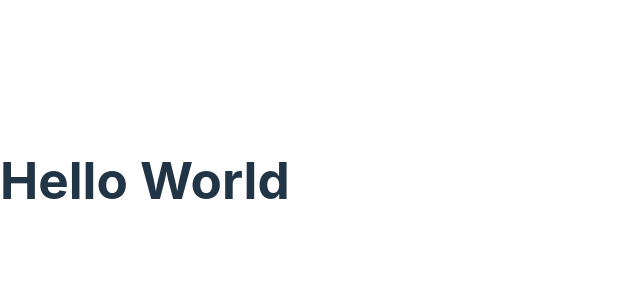
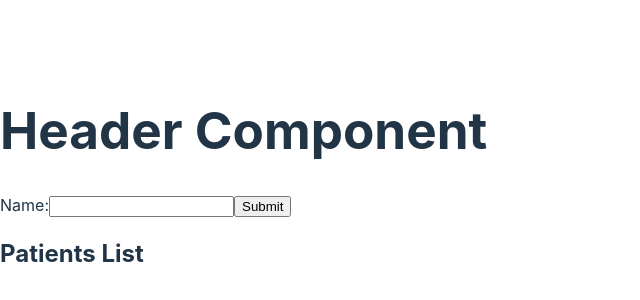
Before and after one commit to iachb/patient-manager, a React (Vite) app: page / in a window 1280 px wide. Shown: the part 220-520 px from the top of the page, without its empty margins (0-640 px from the left). Built offline with nearby package versions, Linux system fonts and the light colour scheme.

Commit message:
Creating placeholder for components

```diff
--- a/src/App.jsx
+++ b/src/App.jsx
@@ -1,7 +1,13 @@
+import Header from './components/Header';
+import Form from './components/Form';
+import PatientsList from './components/PatientsList';
+
 function App() {
   return (
       <>
-        <h1>Hello World</h1>
+        <Header />
+        <Form />
+        <PatientsList />
       </>
     )
   }
--- /dev/null
+++ b/src/components/Form.jsx
@@ -0,0 +1,13 @@
+const Form = () => {
+  return (
+    <form>
+      <label htmlFor="name">
+        Name:
+        <input type="text" id="name" />
+      </label>
+      <input type="submit" value="Submit" />
+    </form>
+  );
+};
+
+export default Form;
--- /dev/null
+++ b/src/components/Header.jsx
@@ -0,0 +1,10 @@
+
+const Header = () => {
+  return (
+    <header>
+      <h1>Header Component</h1>
+    </header>
+  );
+};
+
+export default Header;
--- /dev/null
+++ b/src/components/PatientsList.jsx
@@ -0,0 +1,9 @@
+const PatientsList = () => {
+  return (
+    <div>
+      <h2>Patients List</h2>
+    </div>
+  );
+};
+
+export default PatientsList;
```
